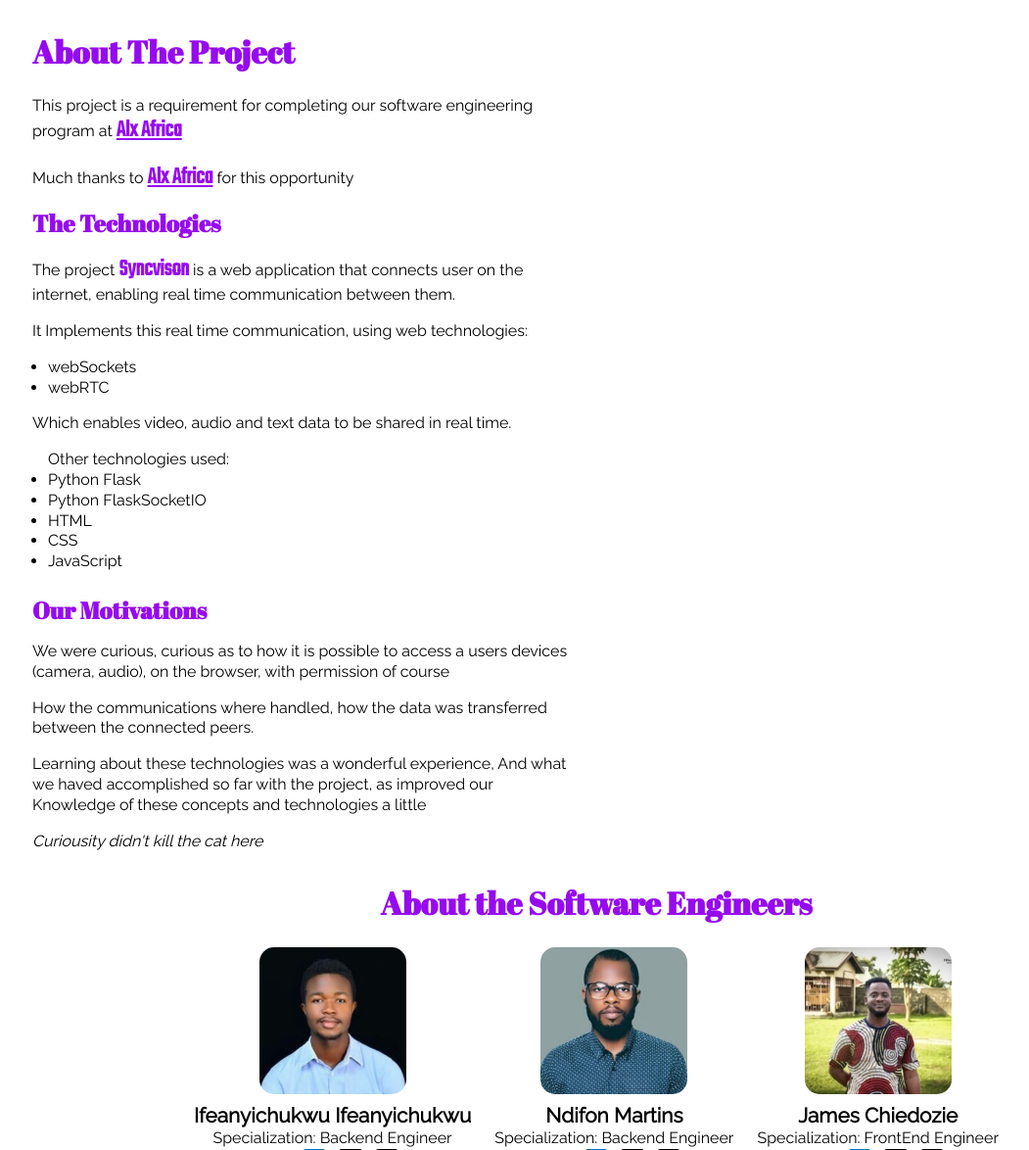
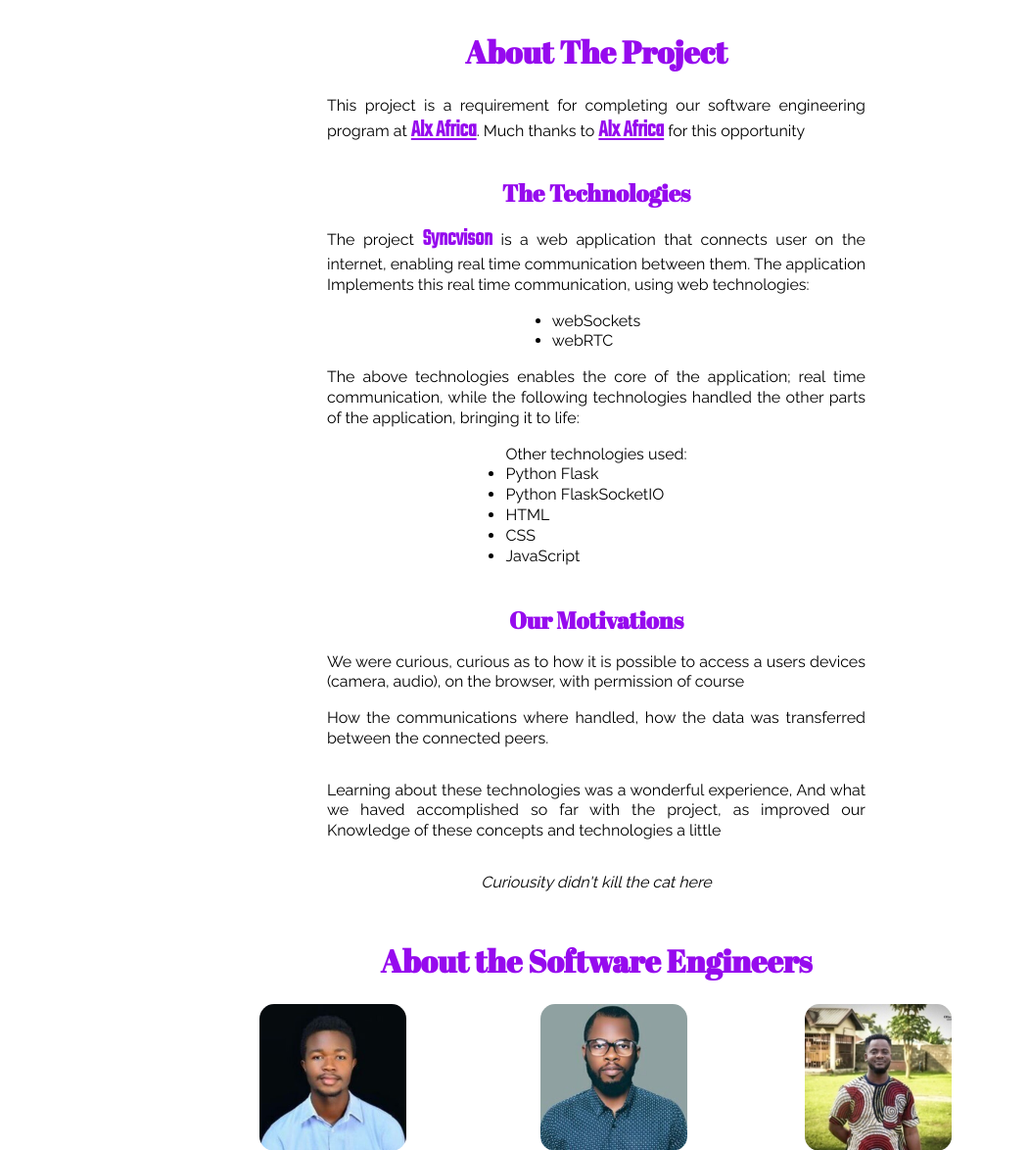
Before and after one commit to martinsndifon/SyncVision, a Flask app: page /about in a window 1280 px wide. Shown: the part 77-1251 px from the top of the page at 98% size, without its empty margins (31-1082 px from the left). Run offline with Flask 3, Linux system fonts and the light colour scheme.

Commit message:
Update
Add target attribute to external links.
Edited the contents, and added the appropriate styles

```diff
--- a/static/styles/about.css
+++ b/static/styles/about.css
@@ -1,6 +1,14 @@
 section + section {
     margin-top: 2rem;
     margin-bottom: 1.5rem;
+}
+
+section.project_about {
+    display: flex;
+    flex-direction: column;
+    align-items: center;
+    justify-content: center;
+    text-align: center;
 }
 
 article + article {
@@ -29,7 +37,7 @@ p + p {
 }
 
 ul {
-    margin: 1rem 0 1rem 1rem;
+    margin: 1rem 0 1rem 0;
     font-family: 'Raleway', sans-serif;
 }
 
@@ -86,7 +94,16 @@ img.icon {
     text-align: center;
 }
 
+p + h3 {
+    margin-top: 2rem;
+}
+
 @media (min-width: 500px) {
+    section.project_about {
+        display: flex;
+        flex-direction: column;
+        text-align: justify;
+    }
 
     p {
         max-width: 550px;
--- a/templates/about.html
+++ b/templates/about.html
@@ -23,25 +23,20 @@
         <section class="project_about">
           <h2>About The Project</h2>
 
-          <p>This project is a requirement for completing our software engineering program at <a href="https://www.alxafrica.com/" class="proj_name">Alx Africa</a></p>
-
-          <p>
-            Much thanks to <a href="https://www.alxafrica.com/" class="proj_name">Alx Africa</a> for this opportunity
-          </p>
+          <p>This project is a requirement for completing our software engineering program at <a target="_blank" href="https://www.alxafrica.com/" class="proj_name">Alx Africa</a>. Much thanks to <a target="_blank" href="https://www.alxafrica.com/" class="proj_name">Alx Africa</a> for this opportunity</p>
 
           <h3 class="tech">The Technologies</h3>
 
           <p>
-            The project <span class="proj_name">Syncvison</span> is a web application that connects user on the internet, enabling real time communication between them.
+            The project <span class="proj_name">Syncvison</span> is a web application that connects user on the internet, enabling real time communication between them. The application Implements this real time communication, using web technologies:
           </p>
 
-          <p>It Implements this real time communication, using web technologies: </p>
           <ul >
             <li>webSockets</li>
             <li>webRTC</li>
           </ul>
           <p>
-            Which enables video, audio and text data to be shared in real time.
+            The above technologies enables the core of the application; real time communication, while the following technologies handled the other parts of the application, bringing it to life:
           </p>
 
           <ul>
```
